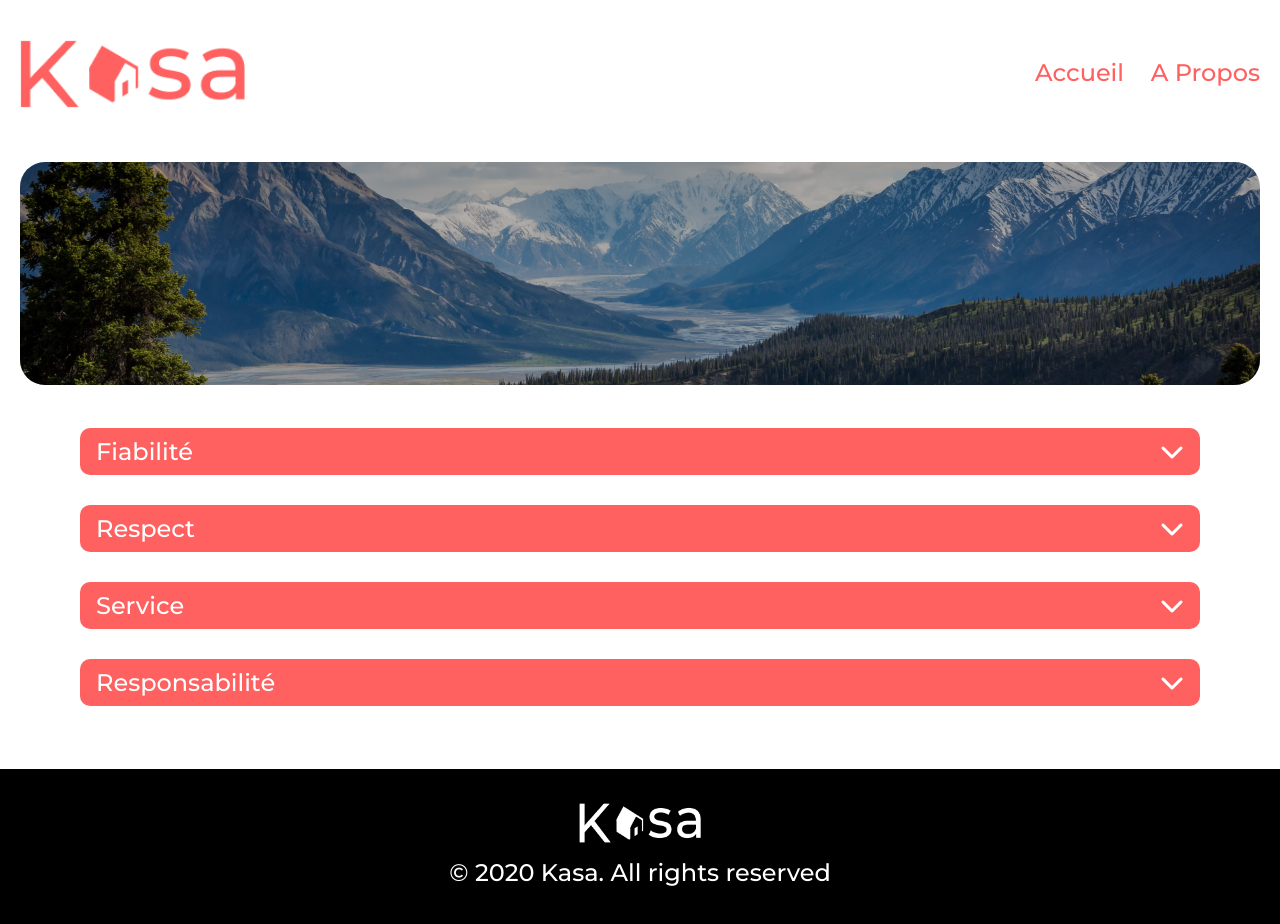
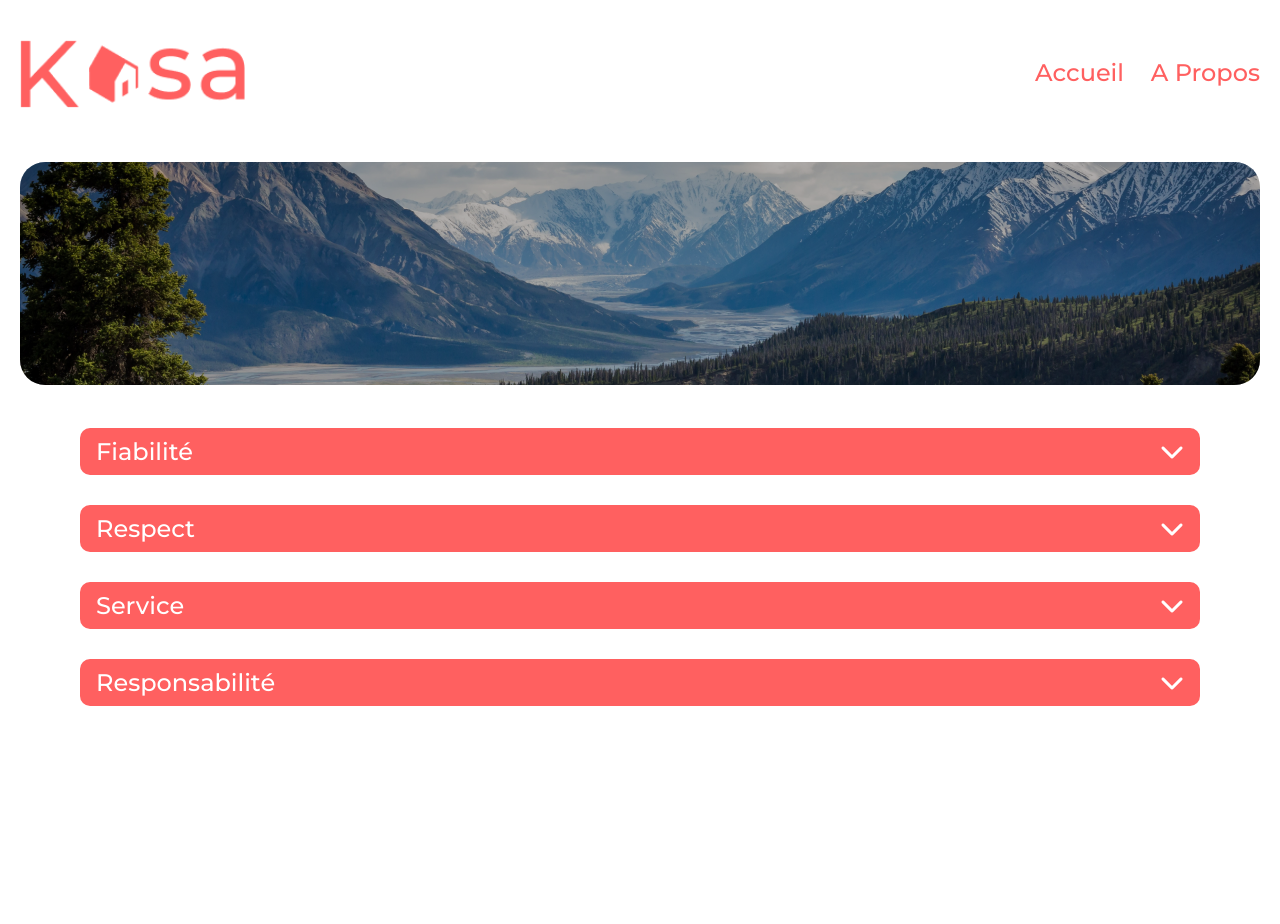
Before and after one commit to laouinis/P7-Kasa, a React (Create React App) app: page /Apropos in a window 1280 px wide. Shown: the top 924 px of the page. After the commit the page ends 800 px from the top, so only its background shows below. Built offline with nearby package versions, Linux system fonts and the light colour scheme.

Commit message:
DefaultLayout.jsx upgraded

```diff
--- a/src/components/DefaultLayout.jsx
+++ b/src/components/DefaultLayout.jsx
@@ -2,14 +2,14 @@
 import React from 'react';
 import Header from './Header';
 import {Outlet} from 'react-router-dom';
-import Footer from './Footer';
+// import Footer from './Footer';
 
 function DefaultLayout() {
   return (
     <React.Fragment>
       <Header />
       <Outlet />
-      <Footer />
+      {/* <Footer /> */}
     </React.Fragment>
   );
 }
```
